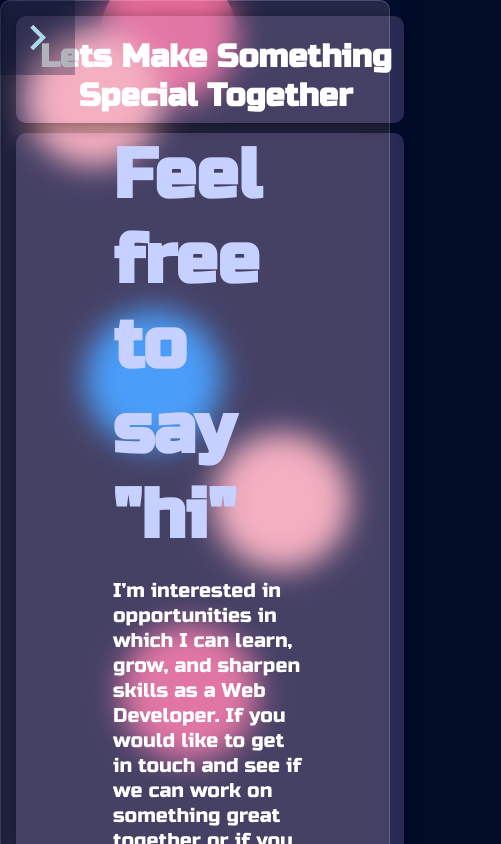
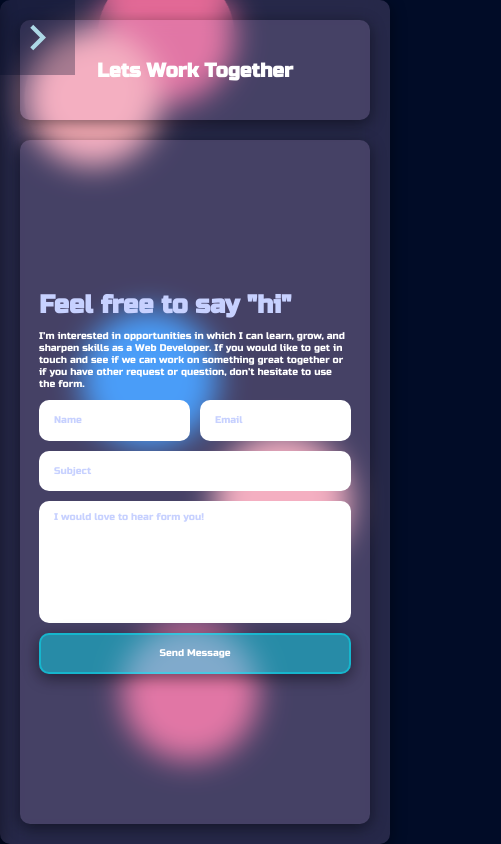
Before and after one commit to amedra13/Web-Portfolio, a React (Create React App) app: page /contact in a window 390 px wide. Shown: the top 844 px of the page, 501 px wide, since content can reach past the window. Built offline with nearby package versions, Linux system fonts and the light colour scheme.

Commit message:
contact component responsive text

```diff
--- a/src/data/projectsData.json
+++ b/src/data/projectsData.json
@@ -40,10 +40,9 @@
 		"name": "Spotify Clone",
 		"highlightsIntro": "Without using my own custom Node RESTful API, I had to use the official Spotify API in order create a functioning music playing web app. In this project, my goal was to be able to interact with a API that is not of my own creation and use different methods to authorize and login a user ",
 		"highlightsList": [
-			"Successfully getting authorization to use and interact with the Spotify API was initially difficult, due to needing a Spotify Premium Account to interact with it.",
-			"Implement use of Spotify Authorization in order to authorize and login to application",
-			"Ability to import playlists, play songs from different albums, artists, playlists, and search the spotify database for new interests with the use of the Spotify API",
-			"App will play songs and playlists, and the UI will show a visual represation of album cover and current song status"
+			"Successfully getting authorization to use and interact with the Spotify API was initially difficult, due to needing a Spotify Premium Account.",
+			"Implementation of Spotify Authorization in order to authorize and login user",
+			"Ability to import playlists, play songs from different albums, artists, playlists, and search the spotify database for new interests with the use of the Spotify API"
 		],
 		"improvementsIntro": "Creating this project has been one of the most challenging due finding the Spotify API difficult to work with, and as such I belive their could be major improvements in the next update",
 		"improvementsList": [
--- a/src/pages/Contact.js
+++ b/src/pages/Contact.js
@@ -3,6 +3,7 @@ import LoadingSpinner from '../components/LoadingSpinner';
 import { CSSTransition } from 'react-transition-group';
 
 const Contact = () => {
+	window.scrollTo(0, 0);
 	const [name, setName] = useState('');
 	const [email, setEmail] = useState('');
 	const [subject, setSubject] = useState('');
@@ -20,9 +21,8 @@ const Contact = () => {
 
 	return (
 		<div className="contact">
-			{window.scrollTo(0, 0)}
 			<div className="contact__header">
-				<h1>Lets make something special together</h1>
+				<h1>Lets work together</h1>
 			</div>
 			<div className="contact__formContainer">
 				<div className="formHeader">
--- a/src/styles/Contact.scss
+++ b/src/styles/Contact.scss
@@ -1,43 +1,37 @@
 .contact {
-	@include content-styling;
-	background: $main-blurColor;
-	box-shadow: 0 8px 32px 0 rgba(31, 38, 135, 0.37);
-	border: 1px solid rgba(255, 255, 255, 0.18);
-	border-radius: 10px;
-	font-family: $main-font;
+	@include glass-styling;
+	@include right-side-structure;
 	display: grid;
 	grid-template-columns: 1fr;
-	grid-template-rows: 10% 90%;
-	padding: 15px;
+	grid-template-rows: 10% 1fr;
+	grid-gap: $work-grid-padding;
 	.contact__header {
-		@include content-glass-style;
-		margin-bottom: 10px;
-		padding-left: 3%;
-		text-transform: capitalize;
-		text-align: center;
+		@include glass-styling;
+		@include page-header-structure;
+		height: 100%;
 	}
 	.contact__formContainer {
-		@include content-glass-style;
+		@include glass-styling;
 		height: 100%;
 		display: flex;
 		flex-direction: column;
 		justify-content: center;
 		align-items: center;
 		.formHeader {
-			width: 50%;
+			width: $form-width-medium;
 			h1 {
-				font-size: 70px;
+				font-size: $formTitle-medium-screen;
 				margin: 0;
 				color: $main-titleColor;
 			}
 			p {
-				font-size: 20px;
+				font-size: $formBody-medium-screen;
 			}
 		}
 		form {
-			border-radius: 10px;
+			border-radius: $border-radius;
 			height: 40%;
-			width: 50%;
+			width: $form-width-medium;
 			display: grid;
 			grid-template-columns: 1fr 1fr;
 			grid-template-rows: 1fr 1fr 3fr 1fr;
@@ -49,9 +43,10 @@
 			input,
 			textarea {
 				border: none;
-				border-radius: 10px;
+				border-radius: $border-radius;
 				padding-left: 15px;
 				font-family: $main-font;
+				font-size: $formBody-medium-screen;
 			}
 			input:focus,
 			textarea:focus {
@@ -69,7 +64,7 @@
 			button {
 				border: 2px solid rgba(0, 238, 255, 0.432);
 				border-radius: 10px;
-				font-size: 18px;
+				font-size: $formBody-medium-screen;
 				font-family: $main-font;
 				background-color: rgba(0, 238, 255, 0.432);
 				color: white;
@@ -88,13 +83,13 @@
 	background-color: $main-blurColor;
 	box-shadow: 0 8px 32px 0 rgba(0, 0, 0, 0.479);
 	height: 40%;
-	width: 50%;
+	width: $form-width-medium;
 	border-radius: 10px;
 	display: flex;
 	justify-content: center;
 	align-items: center;
 	p {
-		font-size: 50px;
+		font-size: $formTitle-medium-screen;
 		margin: 0;
 		margin-right: 20px;
 		color: $main-titleColor;
@@ -137,3 +132,70 @@
 	opacity: 0;
 	transition: opacity 400ms, transform 500ms;
 }
+
+@media only screen and (min-width: 1900px) {
+	.formHeader {
+		width: $form-width-large !important;
+		max-width: $form-width-max;
+		h1 {
+			font-size: $formTitle-large-screen !important;
+		}
+		p {
+			font-size: $formBody-large-screen !important;
+		}
+	}
+	form {
+		width: $form-width-large !important;
+		max-width: $form-width-max;
+		input,
+		textarea {
+			font-size: $formBody-large-screen !important;
+		}
+		button {
+			font-size: $formBody-large-screen !important;
+		}
+	}
+	.spinner {
+		width: $form-width-large !important;
+		max-width: $form-width-max;
+		p {
+			font-size: $formTitle-large-screen;
+		}
+	}
+}
+
+@media only screen and (max-width: 960px) {
+	.contact {
+		grid-template-rows: 100px 1fr !important;
+	}
+	.contact__header {
+		h1 {
+			font-size: $h1-small-screen !important;
+		}
+	}
+	.formHeader {
+		width: $form-width-small !important;
+		h1 {
+			font-size: $formTitle-small-screen !important;
+		}
+		p {
+			font-size: $formBody-small-screen !important;
+		}
+	}
+	form {
+		width: $form-width-small !important;
+		input,
+		textarea {
+			font-size: $formBody-small-screen !important;
+		}
+		button {
+			font-size: $formBody-small-screen !important;
+		}
+	}
+	.spinner {
+		width: $form-width-small !important;
+		p {
+			font-size: $formTitle-small-screen;
+		}
+	}
+}
--- a/src/styles/Globals.scss
+++ b/src/styles/Globals.scss
@@ -78,3 +78,17 @@ $projectList-large: 0.9vw;
 $projectList-medium: 1vw;
 $projectList-small: 1.3vw;
 $projectList-Xsmall: 2.2vw;
+
+// <---------------------Contact Component --------------------------->
+$form-width-max: 1200px;
+$form-width-large: 70vw;
+$form-width-medium: 60vw;
+$form-width-small: 80vw;
+
+$formTitle-large-screen: 4.5vw;
+$formTitle-medium-screen: 4vw;
+$formTitle-small-screen: 6.5vw;
+
+$formBody-large-screen: 1vw;
+$formBody-medium-screen: 1.2vw;
+$formBody-small-screen: 2.5vw;
--- a/src/styles/Mixins.scss
+++ b/src/styles/Mixins.scss
@@ -47,9 +47,6 @@
 	background: $main-blurColor;
 	box-shadow: 0 4px 16px 0 rgba(0, 0, 7, 0.493);
 	border-radius: $border-radius;
-	// border: 1px solid rgba(255, 255, 255, 0.18);
-	// backdrop-filter: blur(15px);
-	// -webkit-backdrop-filter: blur(15px);
 	color: white;
 	font-family: $main-font;
 }
--- a/src/styles/Project.scss
+++ b/src/styles/Project.scss
@@ -1,12 +1,10 @@
 .project {
-	height: 100%;
 	@include glass-styling;
+	@include right-side-structure;
 	display: grid;
 	grid-template-columns: 1fr;
 	grid-template-rows: 1fr 4fr 4fr 1fr;
 	grid-gap: $work-grid-padding;
-	padding: $work-grid-padding;
-	font-family: $main-font;
 	.project__header,
 	.project__link {
 		@include glass-styling;
@@ -23,6 +21,7 @@
 		padding: 0 20px;
 		h2 {
 			font-size: $projectTitle-medium !important;
+			color: $main-titleColor;
 		}
 		p {
 			font-size: $projectBody-medium !important;
--- a/src/styles/Transitions.scss
+++ b/src/styles/Transitions.scss
@@ -13,9 +13,6 @@
 	opacity: 1;
 	position: absolute;
 	top: 0;
-	// height: 100%;
-	// right: 0;
-	// z-index: -1;
 }
 
 .fade-exit-active {
```
